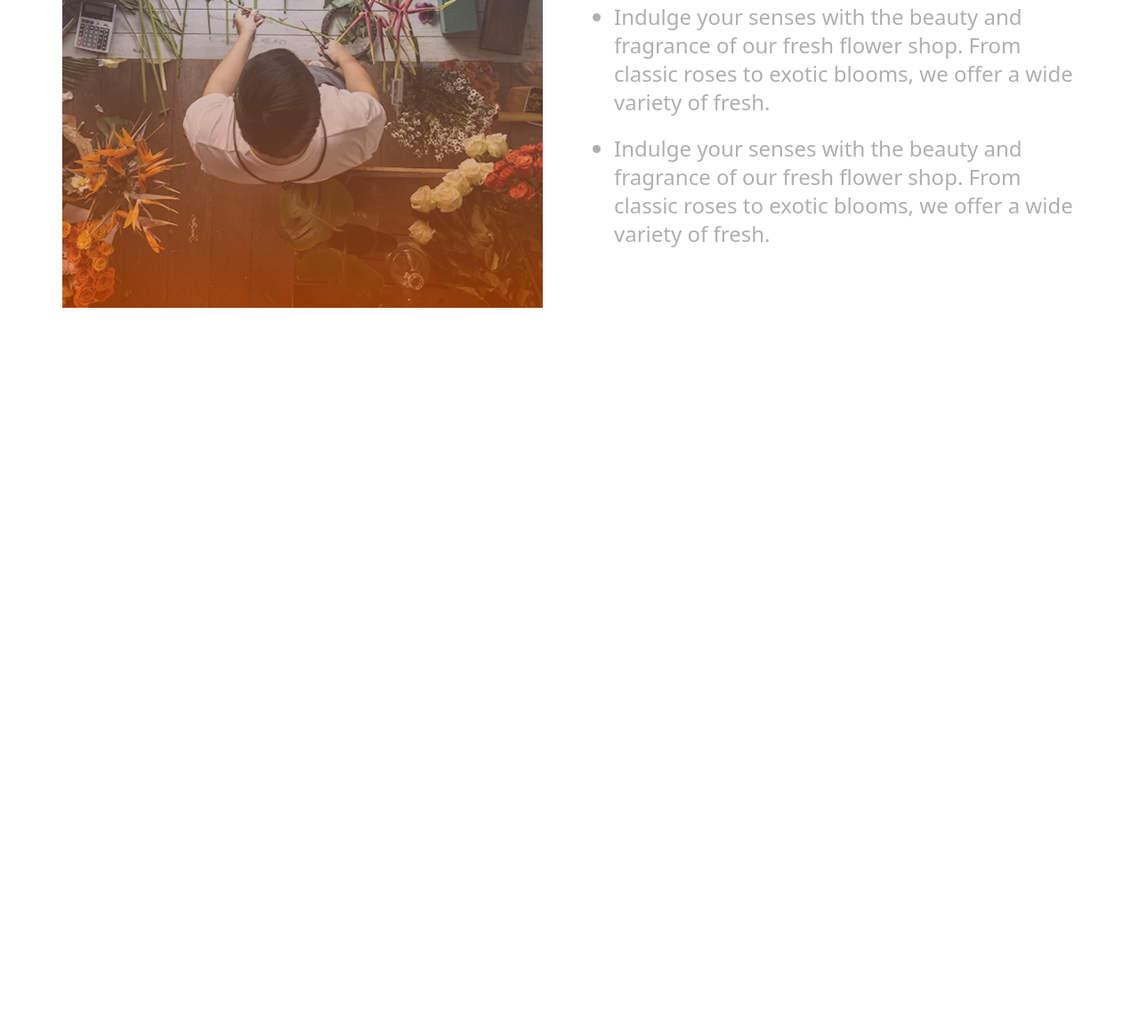
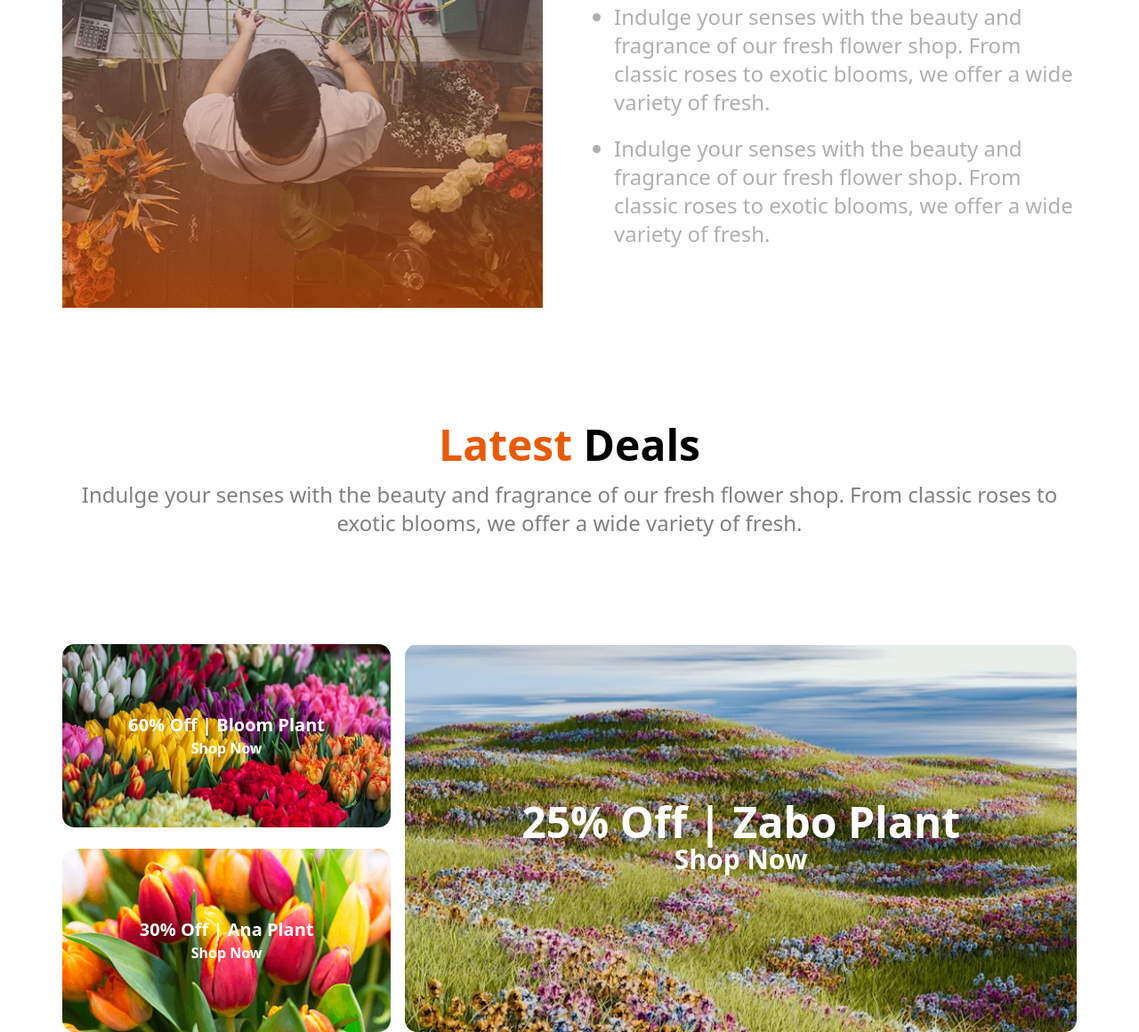
Before and after one commit to tanimahamed07/assignment-02, a plain HTML site: page index.html in a window 1280 px wide. Shown: the part 2239-3399 px from the top of the page at 89% size. Before the commit the page ends 2585 px from the top, so only its background shows below. Drawn offline with nearby package versions, Linux system fonts and the light colour scheme.

```diff
--- a/index.html
+++ b/index.html
@@ -23,7 +23,7 @@
             </ul>
         </nav>
     </header>
-    <main class="max-w-[1140px] mx-auto">
+    <main class="">
         <!-- banner -->
         <section class="flex flex-col-reverse sm:flex-row justify-start items-end max-w-[1140px] mx-auto">
             <div class="flex-1/2 text-">
@@ -98,7 +98,7 @@
         </section>
         <!-- plants lover section  -->
 
-        <section class="flex flex-col sm:flex-row gap-[60px] mt-[40px] sm:mt-[180px] relative">
+        <section class="flex flex-col sm:flex-row gap-[60px] mt-[40px] sm:mt-[180px] relative max-w-[1140px] mx-auto">
             <div class="flex-1 items-center">
                 <img src="./assets/flower-store.png" alt="">
 
@@ -118,6 +118,38 @@
                 </ul>
             </div>
         </section>
+
+        <section class="max-w-[1140px] mx-auto" mx-auto>
+            <div class="text-center mt-[130px]">
+                <h1 class="mb-[16px] font-bold text-5xl"><span class="text-[#E95A08]">Latest</span> Deals</h1>
+                <p class="text-2xl text-[#00000080] mb-[120px]">Indulge your senses with the beauty and fragrance of our
+                    fresh
+                    flower shop. From classic roses to
+                    exotic blooms, we offer a wide variety of fresh.</p>
+            </div>
+            <div class="grid grid-cols-1 sm:grid-cols-3 sm:gap-4">
+                <!-- 1/3 অংশ -->
+                <div class="col-span-1 flex flex-col gap-6">
+                    <div class="h-[206px] bg-no-repeat bg-cover bg-center rounded-[14px] flex flex-col items-center justify-center"
+                        style="background-image: url('./assets/deal-bloom.png');">
+                        <h2 class="text-xl font-bold text-white">60% Off | Bloom Plant</h2>
+                        <p class="text-white font-semibold">Shop Now</p>
+                    </div>
+                    <div class="h-[206px] bg-no-repeat bg-cover bg-center rounded-[14px] flex flex-col items-center justify-center"
+                        style="background-image: url('./assets/deal-ana.png');">
+                        <h2 class="text-xl font-bold text-white">30% Off | Ana Plant</h2>
+                        <p class="text-white font-semibold">Shop Now</p>
+                    </div>
+                </div>
+
+                <!-- 2/3 অংশ -->
+                <div class="mt-6 sm:mt-0 col-span-2 h-[172px] sm:h-full bg-no-repeat bg-cover bg-center rounded-[14px] flex flex-col items-center justify-center"
+                    style="background-image: url('./assets/deal-zabo.png');">
+                    <h2 class="text-xl sm:text-5xl text-white font-bold">25% Off | Zabo Plant</h2>
+                    <p class="text-white font-semibold sm:text-3xl">Shop Now</p>
+                </div>
+            </div>
+        </section>
     </main>
 </body>
 
```
